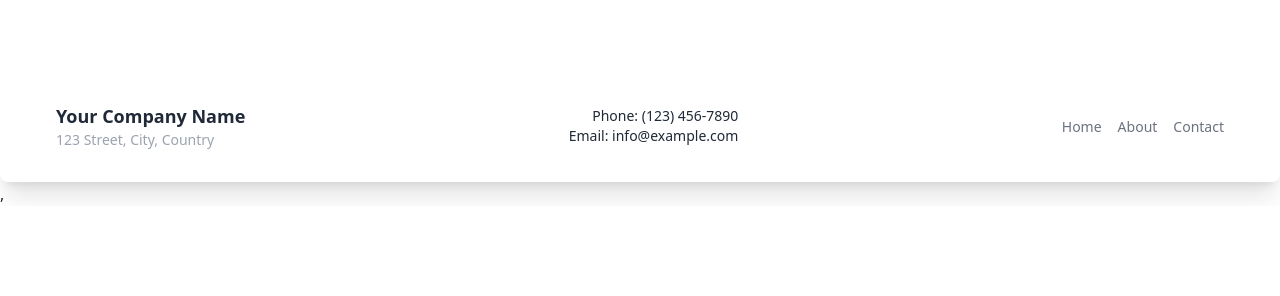
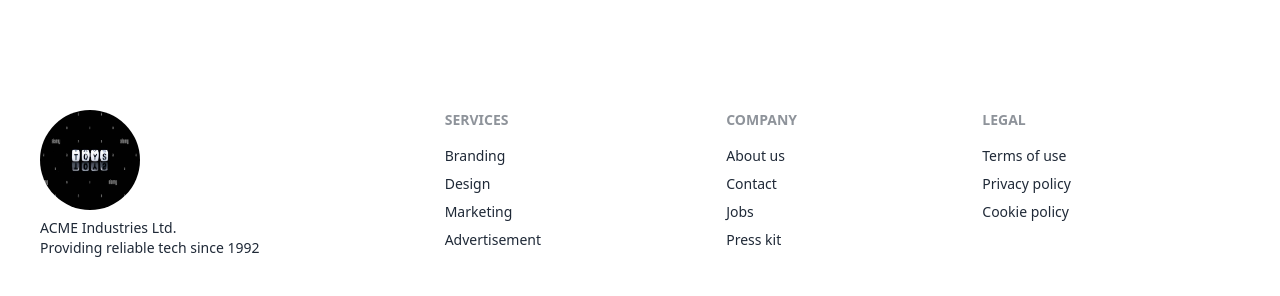
Before and after one commit to Mehetaj/toys-market-client, a React (Vite) app: page / in a window 1280 px wide. Shown: the part 1687-1983 px from the top of the page. Before the commit the page ends 1893 px from the top, so only its background shows below. Built offline with nearby package versions, Linux system fonts and the light colour scheme; no server answers.

Commit message:
toy details added

```diff
--- a/src/Pages/Home/Alltoy/ToysDetails.jsx
+++ b/src/Pages/Home/Alltoy/ToysDetails.jsx
@@ -1,9 +1,44 @@
-import React from 'react';
+import { Rating } from '@smastrom/react-rating';
+import React, { useContext } from 'react';
+import { useLoaderData } from 'react-router-dom';
+import { AuthContext } from '../../../Authprovider/AuthProvider';
 
 const ToysDetails = () => {
+
+    // picture, toy name, seller name, seller email, price, rating, available quantity, and detail description
+
+    const toy = useLoaderData()
+    // console.log(toy);
+    const { picture, name, price,ratings,quantity,description } = toy;
+    const rating = parseInt(ratings)
+
+    const {user} = useContext(AuthContext)
+
     return (
         <div>
+            <div className="card h-[800px] lg:card-side bg-base-100 shadow-xl">
+                <figure><img className='w-[800px] p-10 mt-10' src={picture} alt="Album" /></figure>
+                <div className="card-body mt-72">
+                    <h2 className="card-title text-3xl">{name}</h2>
+                    <div>
+                    <p>Available Quantity:  {quantity}</p>
+                    <p className='w-1/2 my-4'>{description}</p>
 
+                    <div className='mt-10'>
+                        <h2 className='text-3xl font-bold'>Seller Information</h2>
+                        <p className='text-xl mt-4'>Seller Name: {user?.displayName}</p>
+                        <p className='text-xl mt-4'>Seller Mail: {user?.email}</p>
+                    </div>
+                    </div>
+                    <div className="card-actions  justify-between mt-auto">
+                        <div className=''>
+                        <p className='mr-3'>Price: {price}</p>
+                        <p className='flex items-center'>Ratings: <Rating readOnly style={{width: '100px'}} value={rating}/></p>
+                        </div>
+                        <button className="btn btn-primary">Listen</button>
+                    </div>
+                </div>
+            </div>
         </div>
     );
 };
--- a/src/Pages/Home/Shared/Footer.jsx
+++ b/src/Pages/Home/Shared/Footer.jsx
@@ -1,30 +1,35 @@
 import React from 'react';
+import logo from '../../../assets/the-word-of-toys-making-from-little-acrylic-cubes-in-black-background-2JDW7YR.jpg'
 
 const Footer = () => {
   return (
     <div className='mt-96'>
-            <footer className="py-8 shadow-xl p-10 rounded-lg">
-  <div className="container mx-auto px-4">
-    <div className="flex flex-wrap items-center justify-between">
-      <div className="w-full md:w-auto text-center md:text-left">
-        <p className=" text-lg font-bold">Your Company Name</p>
-        <p className="text-gray-400 text-sm">123 Street, City, Country</p>
+      <footer className="  footer p-10  text-base-content">
+        <div className='text-center lg:text-left'>
+          <img className='w-[100px] h-[100px] rounded-full' src={logo} alt="" />
+          <p>ACME Industries Ltd.<br />Providing reliable tech since 1992</p>
         </div>
-      <div className="w-full md:w-auto text-center md:text-right mt-4 md:mt-0">
-        <p className=" text-sm">Phone: (123) 456-7890</p>
-        <p className=" text-sm">Email: info@example.com</p>
+        <div>
+          <span className="footer-title">Services</span>
+          <a className="link link-hover">Branding</a>
+          <a className="link link-hover">Design</a>
+          <a className="link link-hover">Marketing</a>
+          <a className="link link-hover">Advertisement</a>
         </div>
-      <div className="w-full md:w-auto text-center">
-        <ul className="flex justify-center md:justify-end space-x-4">
-          <li><a href="#" className="text-gray-500 hover: text-sm">Home</a></li>
-          <li><a href="#" className="text-gray-500 hover: text-sm">About</a></li>
-          <li><a href="#" className="text-gray-500 hover: text-sm">Contact</a></li>
-        </ul>
+        <div>
+          <span className="footer-title">Company</span>
+          <a className="link link-hover">About us</a>
+          <a className="link link-hover">Contact</a>
+          <a className="link link-hover">Jobs</a>
+          <a className="link link-hover">Press kit</a>
         </div>
-    </div>
+        <div>
+          <span className="footer-title">Legal</span>
+          <a className="link link-hover">Terms of use</a>
+          <a className="link link-hover">Privacy policy</a>
+          <a className="link link-hover">Cookie policy</a>
         </div>
       </footer>
-
     </div>
   );
 };
```
Lines whose indentation alone changed are shown as unchanged.
